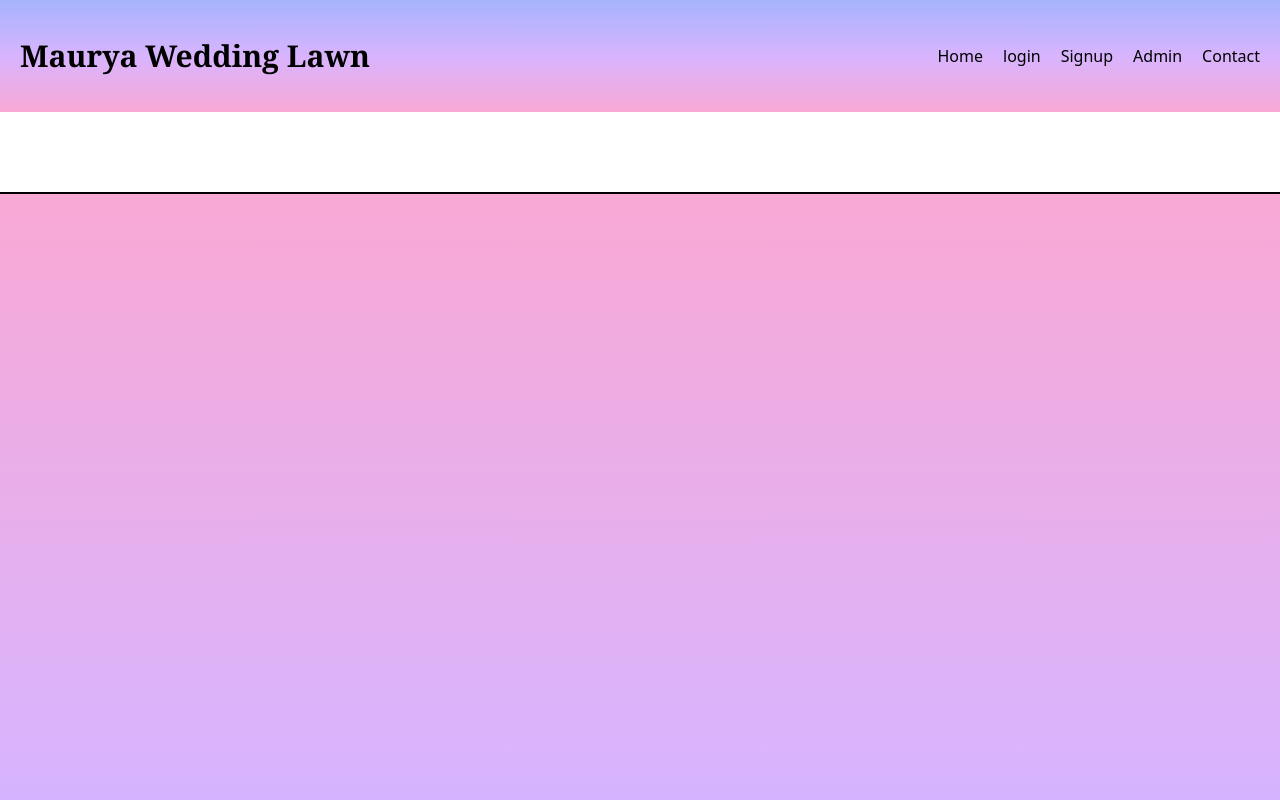
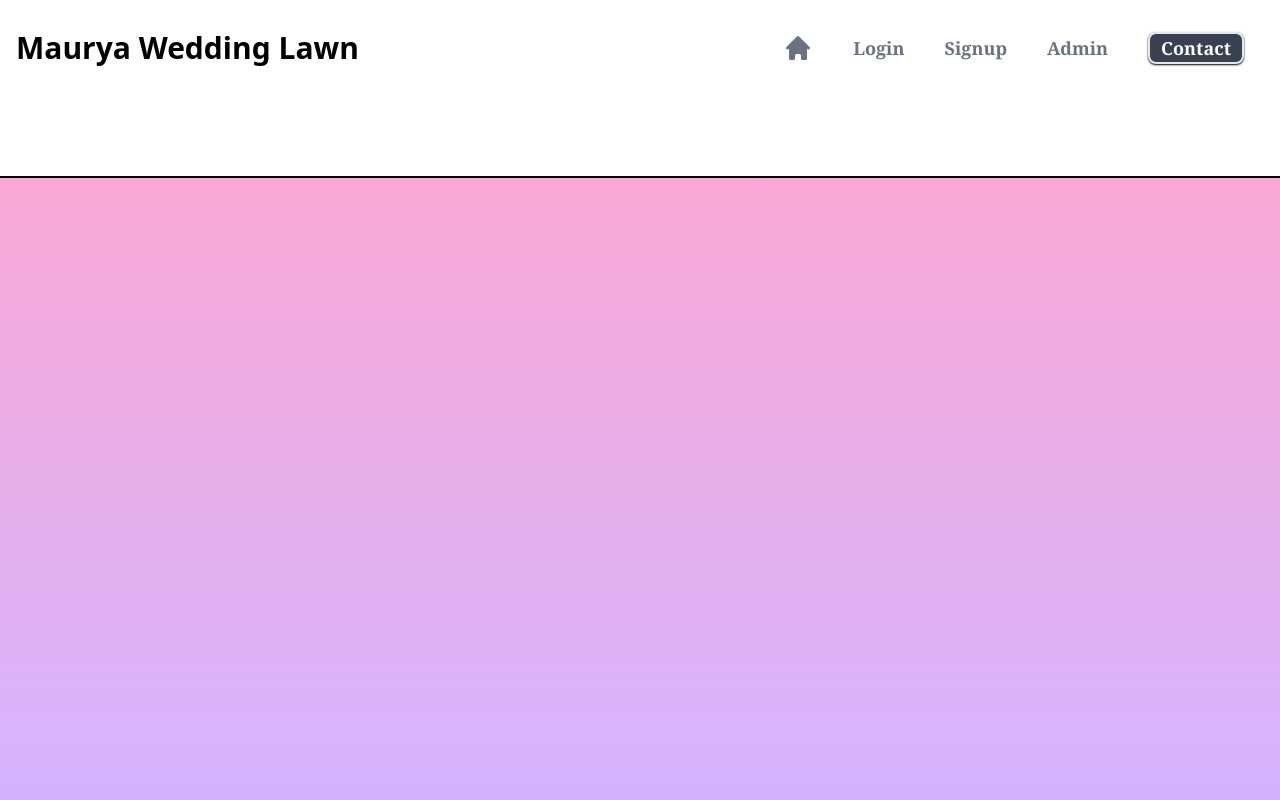
Before and after one commit to mhimanshum/Lawn_js, a React (Create React App) app: page /admindashboard in a window 1280 px wide. Shown: the top 800 px of the page. Built offline with nearby package versions, Linux system fonts and the light colour scheme; no server answers; what tw-elements would draw is missing.

Commit message:
responsive fixed

```diff
--- a/src/components/Navbar.js
+++ b/src/components/Navbar.js
@@ -1,26 +1,128 @@
-import React from 'react';
+/* eslint-disable no-restricted-globals */
+import React, { useState } from 'react';
 import { GiHamburgerMenu } from 'react-icons/gi';
+import { HiHome } from 'react-icons/hi';
+import { GrClose } from 'react-icons/gr';
+import { Link } from 'react-router-dom';
 
 function Navbar() {
+  const [isOpen, setIsOpen] = useState(false);
+  const handleNav = () => {
+    setIsOpen(!isOpen);
+  };
   return (
-    <div className="h-28 bg-gradient-to-b  from-indigo-300 via-purple-300 to-pink-300">
-      <div className="flex justify-between items-center h-full px-5">
-        <h1 className="md:text-3xl text-xl font-bold font-serif">
-          Maurya Wedding Lawn
+    <div className="flex justify-between items-center h-24 w-full mx-auto px-4">
+      <h1 className="w-full text-xl md:text-3xl font-bold text-black">
+        Maurya Wedding Lawn
+      </h1>
+      <ul className="hidden md:flex text-gray-500 pr-5  gap-10 text-center items-center  font-serif font-bold hover:cursor-pointer">
+        <Link
+          className={`text-3xl hover:-translate-y-1 hover:scale-90 hover:text-black duration-300 ... ${
+            location.pathname === '/' && 'text-green-600'
+          }`}
+          to="/"
+        >
+          <HiHome />
+        </Link>
+        <Link
+          className={`text-lg hover:-translate-y-1 hover:scale-90 hover:text-black duration-300 ${
+            location.pathname === '/login' && 'text-red-600'
+          }`}
+          to="/login"
+        >
+          Login
+        </Link>
+        <Link
+          className={`text-lg hover:-translate-y-1 hover:scale-90 hover:text-black duration-300 ${
+            location.pathname === '/signup' && 'text-blue-600'
+          }`}
+          to="/signup"
+        >
+          Signup
+        </Link>
+        <Link
+          className={`text-lg hover:-translate-y-1 hover:scale-90 hover:text-black duration-300 ${
+            location.pathname === '/admin' && 'text-lime-600'
+          }`}
+          to="/admin"
+        >
+          Admin
+        </Link>
+        <Link
+          className={`text-lg shadow-sm shadow-black border-2 rounded-lg w-24  transition ease-in-out delay-50 bg-gray-700 hover:-translate-y-1 hover:scale-110
+          hover:bg-red-500 text-white duration-300 ${
+            location.pathname === '/contact' && 'text-white bg-red-600'
+          }`}
+          to="/contact"
+        >
+          Contact
+        </Link>
+      </ul>
+      <div onClick={handleNav} className="block md:hidden">
+        {isOpen ? (
+          <GrClose className="text-3xl text-black" />
+        ) : (
+          <GiHamburgerMenu className="text-3xl text-black" />
+        )}
+      </div>
+      <ul
+        className={
+          isOpen
+            ? 'fixed z-50 left-0 top-0 w-[60%] h-full text-white border-r border-r-gray-900 bg-gray-800 ease-in-out duration-500'
+            : 'ease-in-out duration-500 fixed text-white left-[-100%]'
+        }
+      >
+        <h1 className="flex justify-center w-full text-3xl font-bold text-white mt-10 ">
+          Menu
         </h1>
-        <ul className="hidden md:flex gap-5">
-          <li>Home</li>
-          <li>login</li>
-          <li>Signup</li>
-          <li>Admin</li>
-          <li>Contact</li>
-        </ul>
-        <h1 className="md:hidden block text-3xl">
-          <GiHamburgerMenu />
-        </h1>
-      </div>
+        <div className="flex flex-col justify-center w-full">
+          <Link
+            className={`mt-10 flex justify-center text-center text-3xl hover:-translate-y-1 hover:scale-90 hover:text-black duration-300 ... ${
+              location.pathname === '/' && 'text-green-600'
+            }`}
+            to="/"
+          >
+            <HiHome />
+          </Link>
+          <Link
+            className={`mt-10 text-center text-lg hover:-translate-y-1 hover:scale-90 hover:text-black duration-300 ${
+              location.pathname === '/login' && 'text-red-600'
+            }`}
+            to="/login"
+          >
+            Login
+          </Link>
+          <Link
+            className={`mt-10 text-center text-lg hover:-translate-y-1 hover:scale-90 hover:text-black duration-300 ${
+              location.pathname === '/signup' && 'text-blue-600'
+            }`}
+            to="/signup"
+          >
+            Signup
+          </Link>
+          <Link
+            className={`mt-10 text-center text-lg hover:-translate-y-1 hover:scale-90 hover:text-black duration-300 ${
+              location.pathname === '/admin' && 'text-lime-600'
+            }`}
+            to="/admin"
+          >
+            Admin
+          </Link>
+
+          <div className="mt-10 flex justify-center">
+            <Link
+              className={`text-center text-lg shadow-sm shadow-black border-2 rounded-lg w-24  transition ease-in-out delay-50 bg-gray-700 hover:-translate-y-1 hover:scale-110
+            hover:bg-red-500 text-white duration-300 ${
+              location.pathname === '/contact' && 'text-white bg-red-600'
+            }`}
+              to="/contact"
+            >
+              Contact
+            </Link>
+          </div>
+        </div>
+      </ul>
     </div>
   );
 }
-
 export default Navbar;
```
